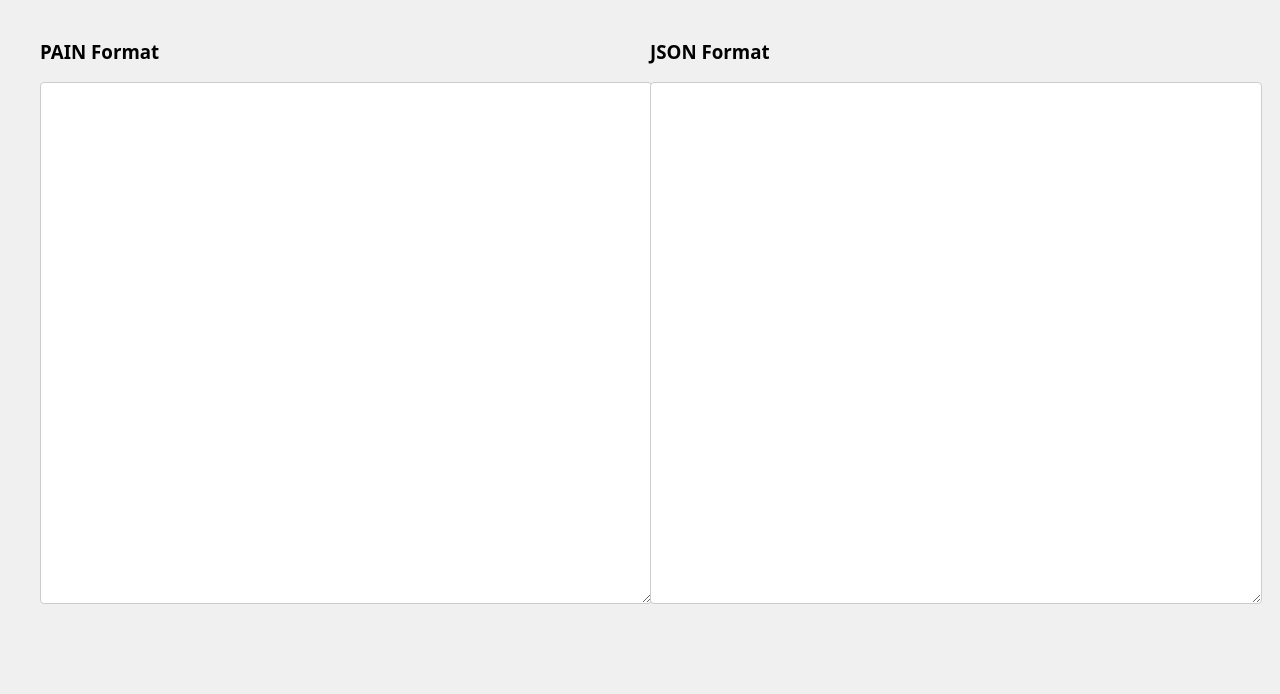
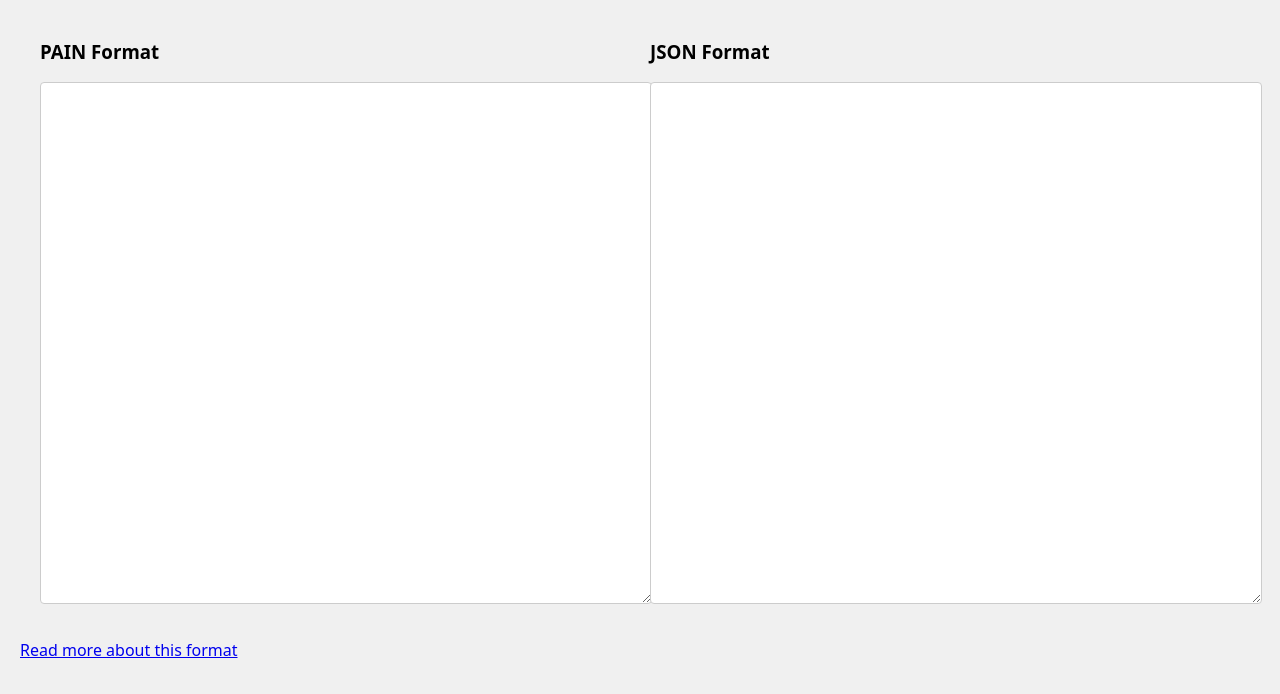
Before and after one commit to Rotwang9000/PAINful, a plain HTML site: page index.html in a window 1280 px wide. Drawn offline with Linux system fonts and the light colour scheme.

Commit message:
Update README.md with live conversion link and clarify indentation rules; add link to documentation in index.html

```diff
--- a/index.html
+++ b/index.html
@@ -21,6 +21,7 @@
 		</div>
 	</div>
 	<script src="js/converter.js"></script>
+	<a href="https://github.com/Rotwang9000/PAINful/blob/main/README.md" target="_blank">Read more about this format</a>
 </body>
 
 </html>
```
Also changed, not shown: 1 other file.
